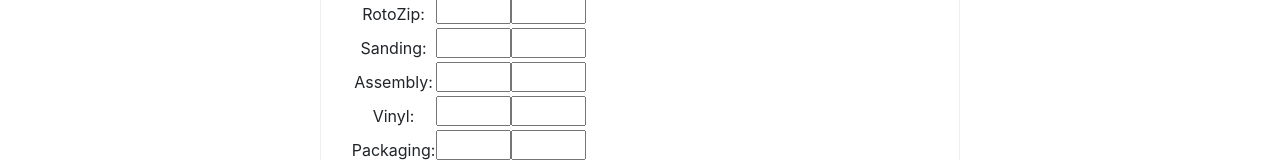
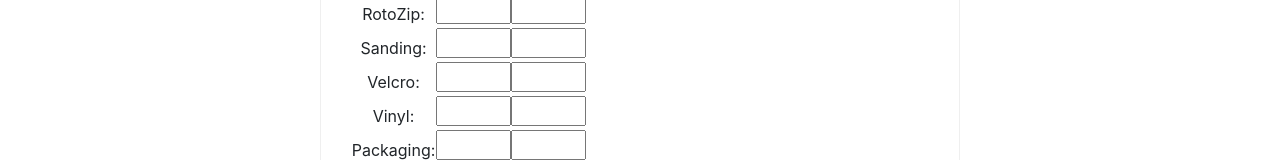
Before and after one commit to gigglyinventory/giggly_inventory, a React (Create React App) app in the folder giggly-ui/: page /EndOfDay in a window 1280 px wide. Shown: the part 403-563 px from the top of the page. Built offline with nearby package versions, Linux system fonts and the light colour scheme.

Commit message:
grills.js

```diff
--- a/giggly-ui/src/Components/Grills.js
+++ b/giggly-ui/src/Components/Grills.js
@@ -54,7 +54,7 @@
     Will look into Modal for a possible replacement*/
   submit(){
     var title = "Summary"
-    var date = this.state.month +"/"+ this.state.day +"/"+ this.state.year;
+    var date = this.state.year + "-" + this.state.month + "-" + this.state.day  ;
     var product= "Product: Design: " + this.state.design + ". Color: " + this.state.color;
     var mBelovac= "Belovac: Completed: " + this.state.belovac + ". Lost: " + this.state.belovacLost;
     var mGuillotine= "Guillotine: Completed: " + this.state.guillotine + ". Lost: " + this.state.guillotineLost;
@@ -177,7 +177,7 @@
               value={this.name}
               name="guillotine" defualtValue="" maxlength="10" size="8"
               onChange={this.handleChange}/>
-            <input id="guil_lost" type="text"
+            <input id="guillotineLost" type="text"
               value={this.name}
               name="guillotineLost" defualtValue="" maxlength="10" size="8"
               onChange={this.handleChange}/>
@@ -211,14 +211,14 @@
 
 
           <div class="form-inline">
-            <label for="grill_assem">Assembly: </label>
+            <label for="grill_assem">Velcro: </label>
             <input id="grill_assem" type="text"
               value={this.name}
-              name="assembly" defualtValue="" maxlength="10" size="8"
+              name="velcro" defualtValue="" maxlength="10" size="8"
               onChange={this.handleChange}/>
             <input id="assem_lost" type="text"
               value={this.name}
-              name="assemblyLost" defualtValue="" maxlength="10" size="8"
+              name="velcroLost" defualtValue="" maxlength="10" size="8"
               onChange={this.handleChange}/>
           </div>
 
@@ -227,11 +227,11 @@
             <label for="grill_vin">Vinyl: </label>
             <input id="grill_vin" type="text"
               value={this.name}
-              name="vinyl" defualtValue="" maxlength="10" size="8"
+              name="stickers" defualtValue="" maxlength="10" size="8"
               onChange={this.handleChange}/>
             <input id="vin_lost" type="text"
               value={this.name}
-              name="vinylLost" defualtValue="" maxlength="10" size="8"
+              name="stickersLost" defualtValue="" maxlength="10" size="8"
               onChange={this.handleChange}/>
           </div>
 
```
